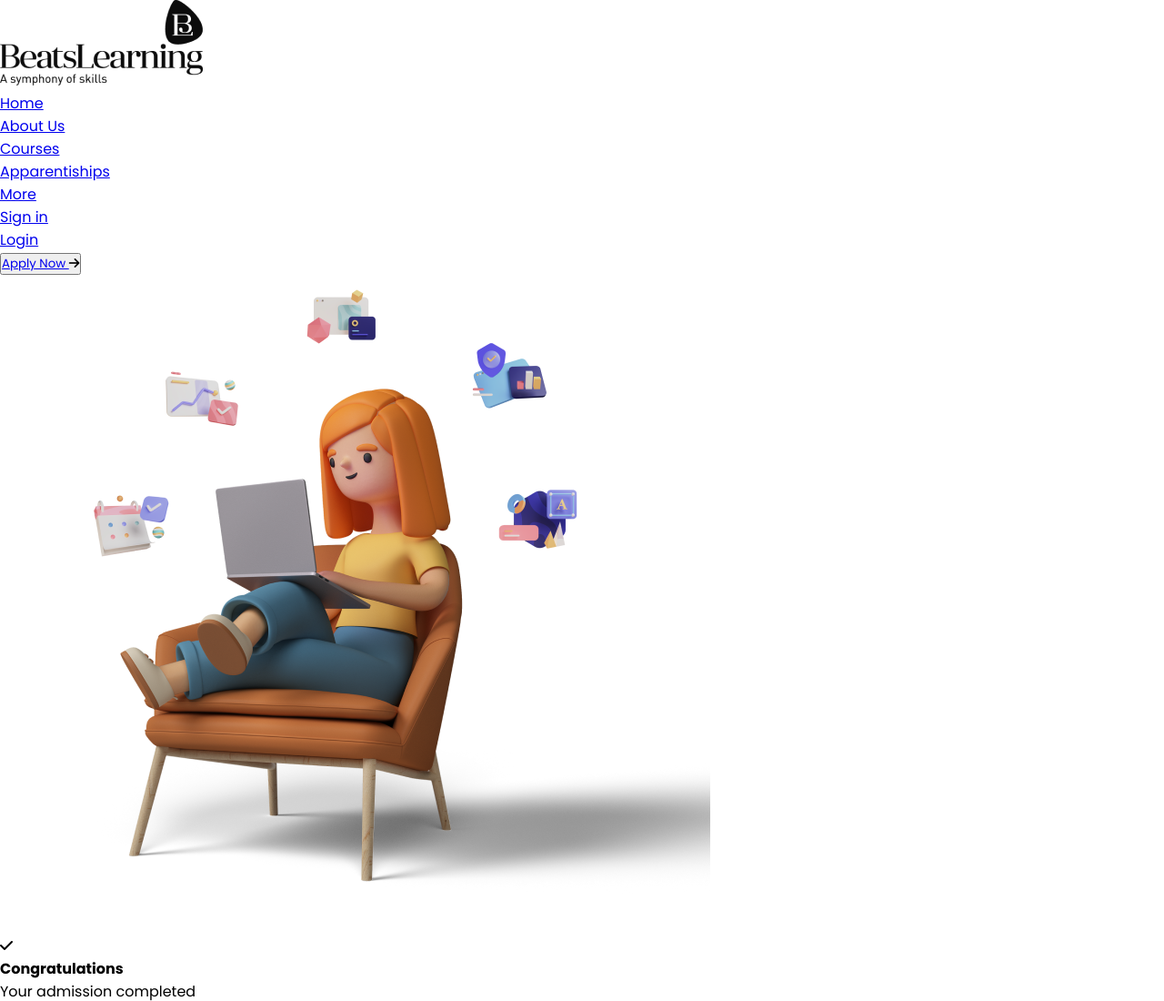
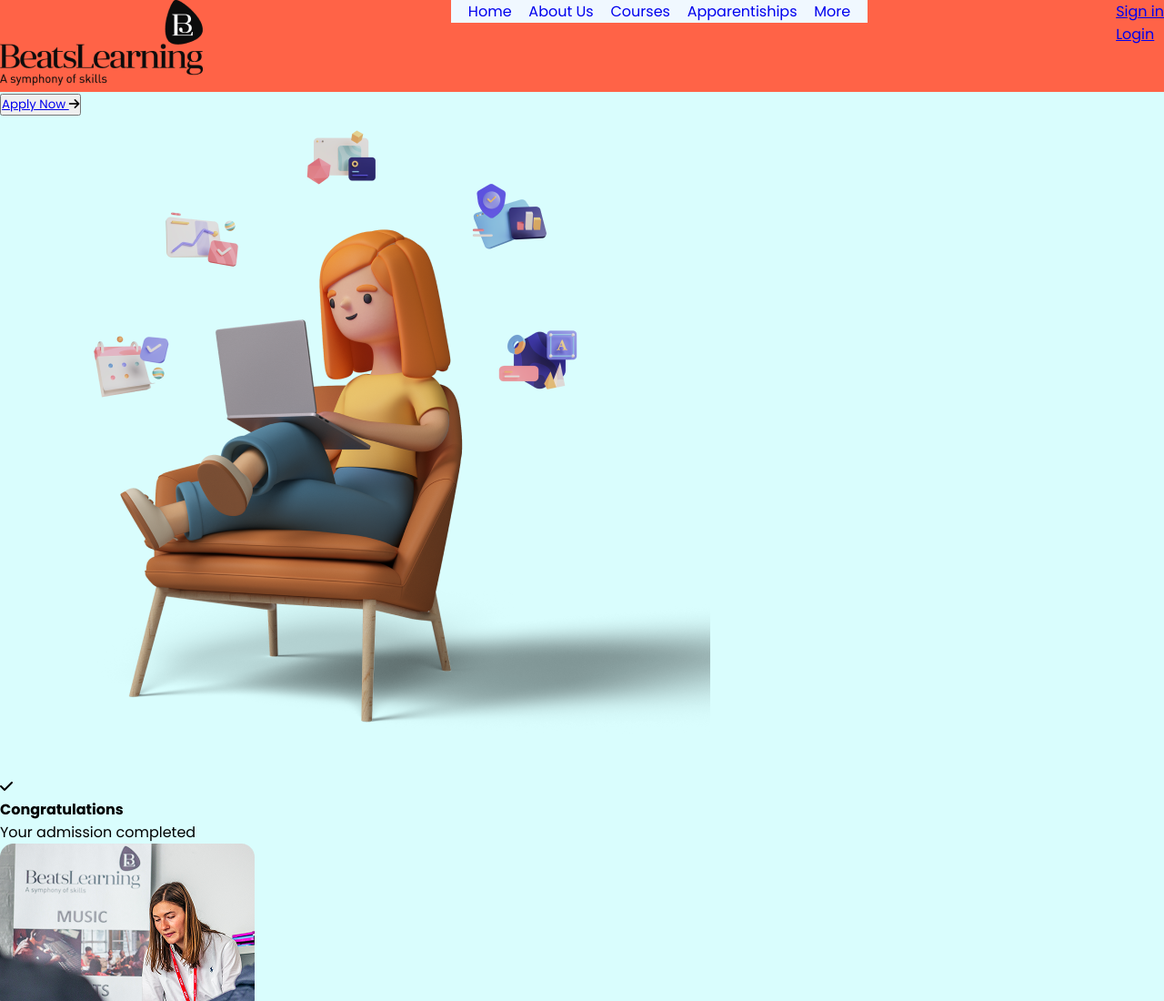
Before and after one commit to Fazlehasan652/EdTech-Landing-Page, a plain HTML site: page index.html in a window 1280 px wide. Shown: the top 1100 px of the page at 91% size. Drawn offline with Linux system fonts and the light colour scheme.

Commit message:
EdTech-Landing-Page replicate CSS Update

```diff
--- a/index.html
+++ b/index.html
@@ -24,6 +24,7 @@
   <body>
     <div class="container">
       <!-- Header Section Start  -->
+      <div class="header-section">
         <header class="header">
           <!-- Logo  -->
           <div class="logo">
@@ -35,9 +36,7 @@
               <li class="nav-list"><a href="#" class="nav-link">Home</a></li>
               <li class="nav-list"><a href="#" class="nav-link">About Us</a></li>
               <li class="nav-list"><a href="#" class="nav-link">Courses</a></li>
-            <li class="nav-list">
-              <a href="#" class="nav-link">Apparentiships</a>
-            </li>
+              <li class="nav-list"><a href="#" class="nav-link">Apparentiships</a></li>
               <li class="nav-list"><a href="#" class="nav-link">More</a></li>
             </ul>
           </nav>
@@ -47,6 +46,7 @@
             <div class="login"><a href="#" class="login-link">Login</a></div>
           </div>
         </header>
+      </div>
       <!-- Header Section End  -->
 
       <!-- Main Section Start  -->
--- a/style.css
+++ b/style.css
@@ -1,9 +1,43 @@
+@import url("https://fonts.googleapis.com/css2?family=Kumbh+Sans:wght@100..900&family=Poppins:ital,wght@0,100;0,200;0,300;0,400;0,500;0,600;0,700;0,800;0,900;1,100;1,200;1,300;1,400;1,500;1,600;1,700;1,800;1,900&display=swap");
 
-@import url('https://fonts.googleapis.com/css2?family=Kumbh+Sans:wght@100..900&family=Poppins:ital,wght@0,100;0,200;0,300;0,400;0,500;0,600;0,700;0,800;0,900;1,100;1,200;1,300;1,400;1,500;1,600;1,700;1,800;1,900&display=swap');
+* {
+  margin: 0;
+  padding: 0;
+  box-sizing: border-box;
+  font-family: "Poppins", sans-serif;
+}
+.container {
+  width: 100vw;
+  height: auto;
+  background-color: rgb(217, 253, 253);
+  margin: 0 auto;
+}
+.header-section {
+  background-color: tomato;
+  max-width: 90rem;
+  max-height: 7.0625rem;
+  margin: 0 auto;
+}
+.header {
+  display: flex;
+  justify-content: space-between;
+}
+.logo {
+}
+.nav-items {
+  display: flex;
+  background-color: aliceblue;
+  min-width: 28.625rem;
+  min-height: 1.0625rem;
+  justify-content: space-evenly;
+  align-items: center;
 
-*{
-    margin: 0;
-    padding: 0;
-    box-sizing: border-box;
-    font-family: "Poppins", sans-serif;
 }
+.nav-list {
+  list-style: none;
+}
+.nav-link {
+  text-decoration: none;
+}
+.main {
+}
```
Lines whose indentation alone changed are shown as unchanged.
